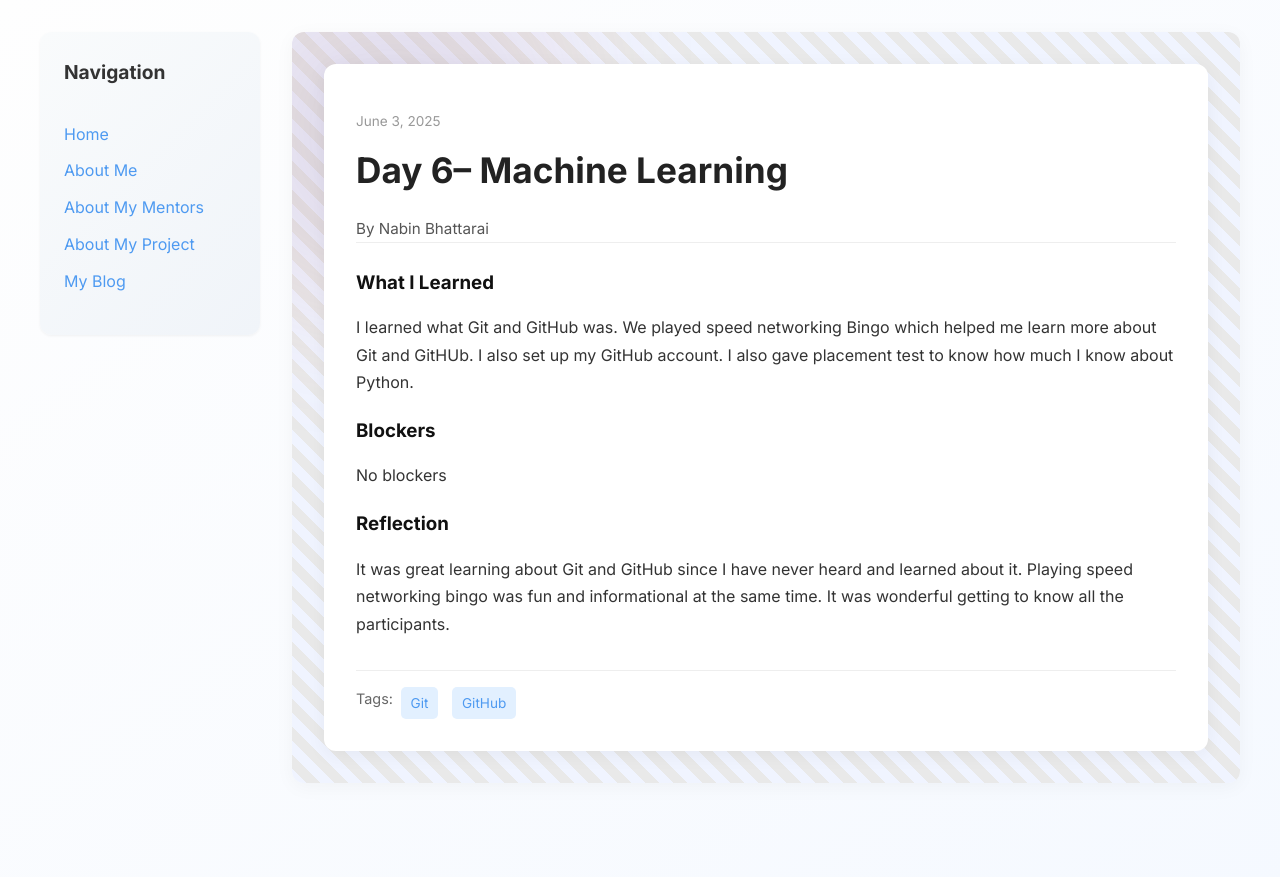
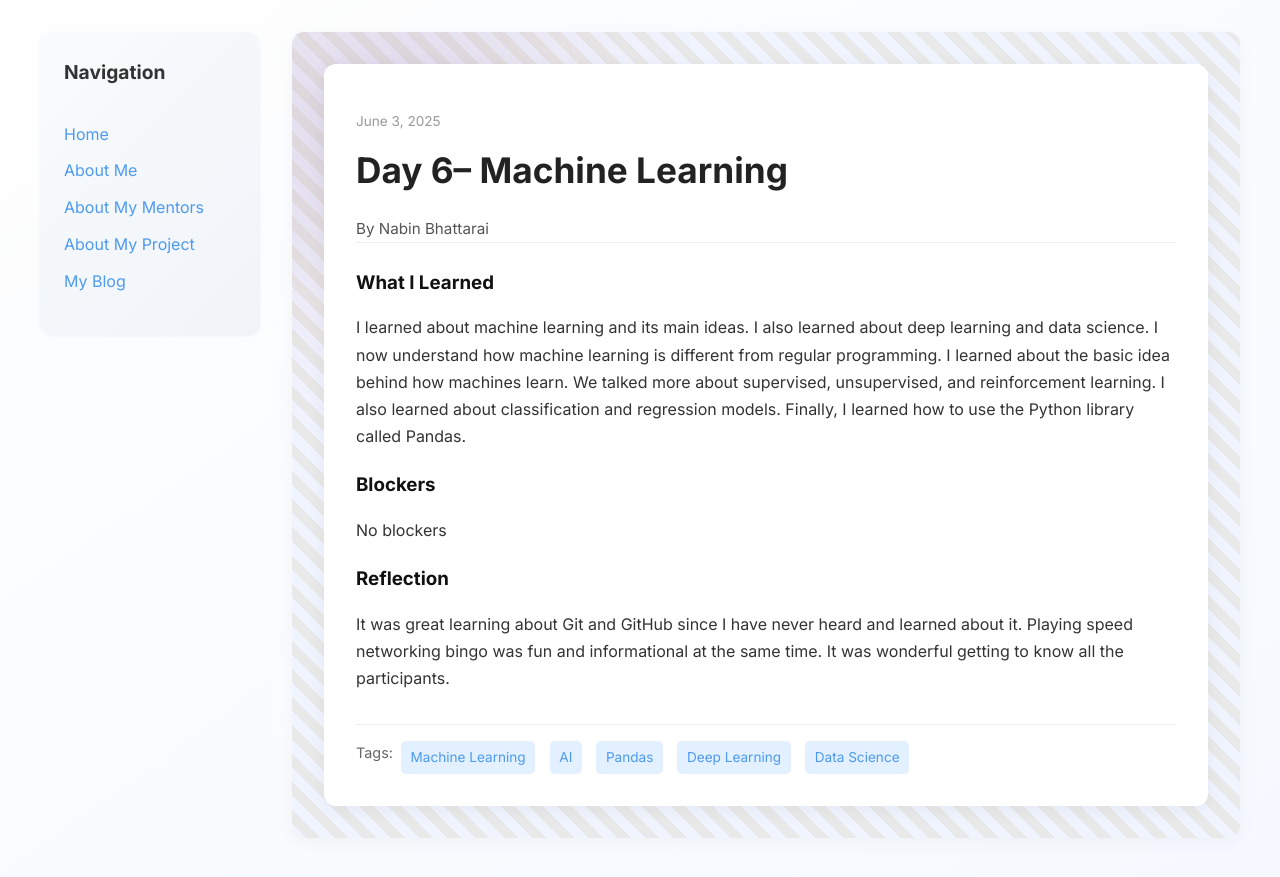
Before and after one commit to bhattarainabin2055/bhattarainabin2055.github.io, a Jekyll site: the page built from _posts/2025-06-03-day-6.md, in a window 1280 px wide. Shown: the top 877 px of the page. Built offline with Jekyll 4.4.1, drawn with Linux system fonts in a browser that asks for light colours.

Commit message:
Update 2025-06-03-day-6.md

```diff
--- a/_posts/2025-06-03-day-6.md
+++ b/_posts/2025-06-03-day-6.md
@@ -4,10 +4,10 @@ title: "Day 6– Machine Learning"
 date: 2025-06-03
 author: Nabin Bhattarai
 permalink: /day6.html
-tags: ["Git", "GitHub"]
+tags: ["Machine Learning", "AI", "Pandas", "Deep Learning", "Data Science"]
 
 what_i_learned: |
-  I learned what Git and GitHub was. We played speed networking Bingo which helped me learn more about Git and GitHUb. I also set up my GitHub account. I also gave placement test to know how much I know about Python.
+  I learned about machine learning and its main ideas. I also learned about deep learning and data science. I now understand how machine learning is different from regular programming. I learned about the basic idea behind how machines learn. We talked more about supervised, unsupervised, and reinforcement learning. I also learned about classification and regression models. Finally, I learned how to use the Python library called Pandas.
 
 blockers: |
   No blockers
```
